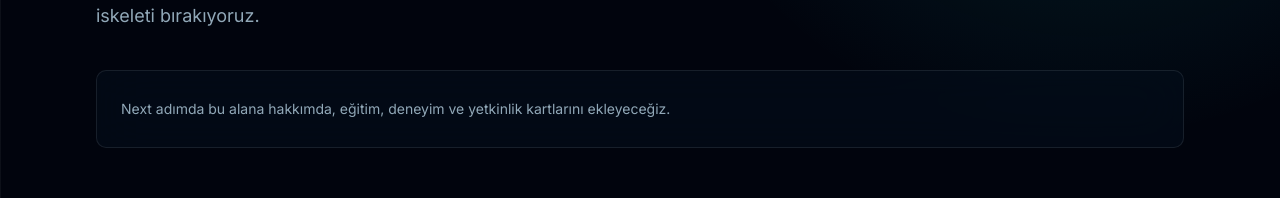
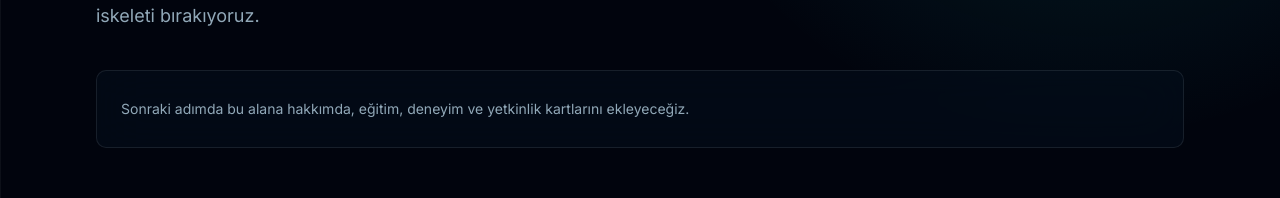
Before and after one commit to Ede-Rojin-Delibas/Portfolio, a Next.js app: page /about in a window 1280 px wide. Shown: the part 403-601 px from the top of the page. Built offline with nearby package versions, Linux system fonts and the light colour scheme.

Commit message:
small changes has made

```diff
--- a/app/about/page.tsx
+++ b/app/about/page.tsx
@@ -9,8 +9,8 @@ export default function AboutPage() {
         description="Bu sayfa daha sonra eğitim, deneyim ve yetkinlik bölümleriyle genişleyecek. Bugün ana layout, tema ve navigation sistemini oturttuğumuz için burada şimdilik temiz bir route iskeleti bırakıyoruz."
       >
         <div className="glass-panel rounded-lg p-6 text-sm leading-7 text-muted-foreground">
-          Next adımda bu alana hakkımda, eğitim, deneyim ve yetkinlik kartlarını
-          ekleyeceğiz.
+          Sonraki adımda bu alana hakkımda, eğitim, deneyim ve yetkinlik
+          kartlarını ekleyeceğiz.
         </div>
       </Section>
     </main>
```
Also changed, not shown: component/navbar.tsx (deleted).
